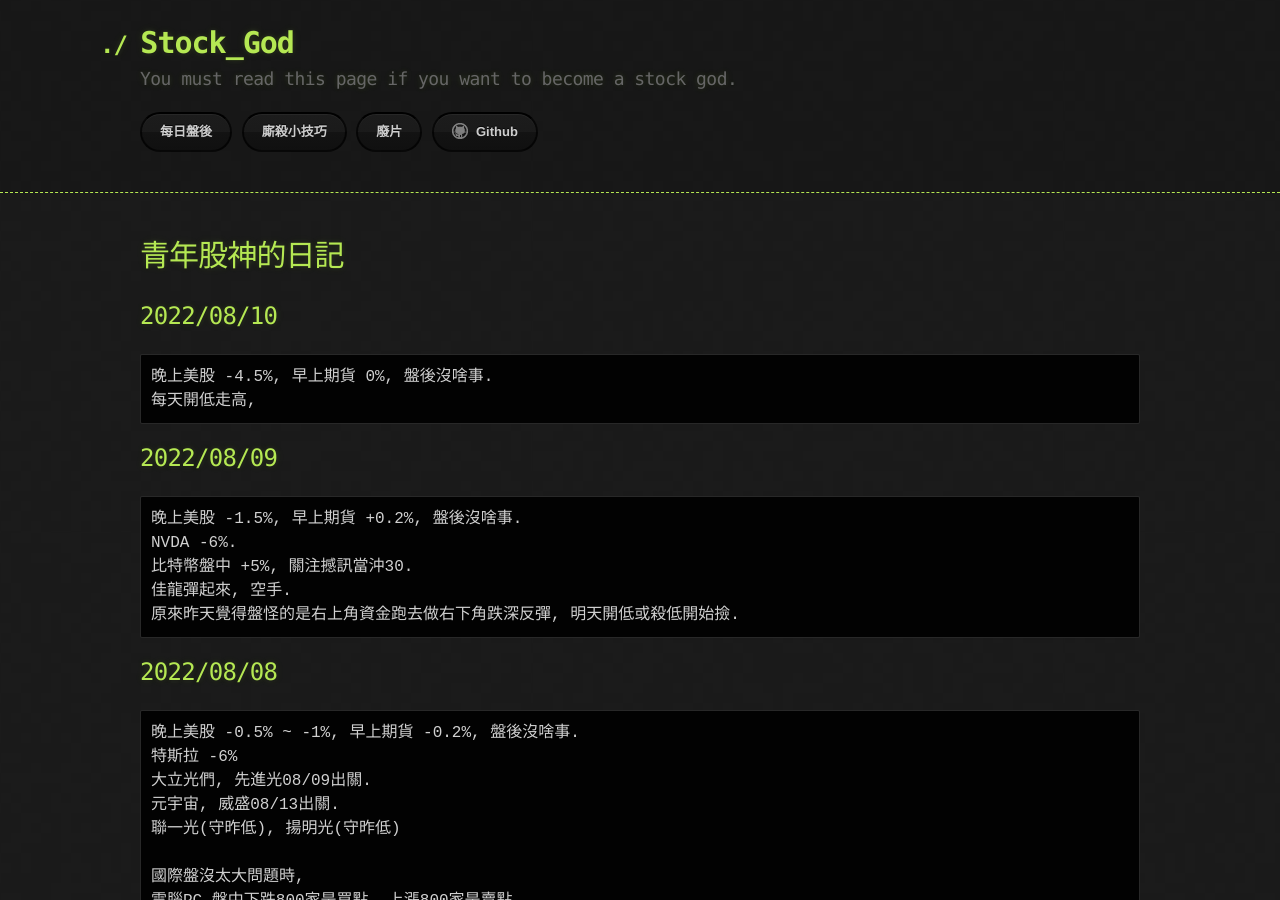
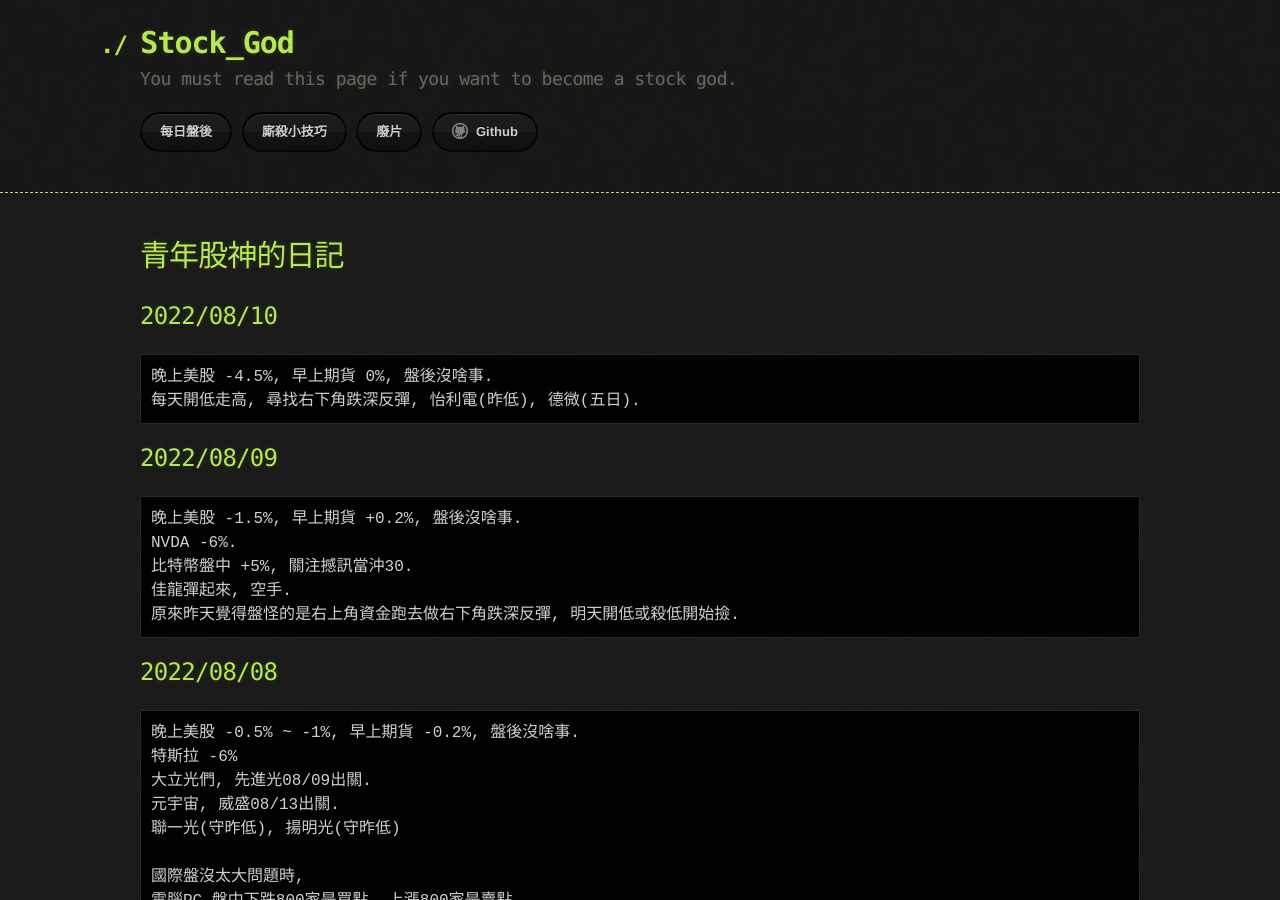
Before and after one commit to lepg5487/Stock_God, a Jekyll site: the page built from index.md, in a window 1280 px wide and 900 px high. Built offline with Jekyll 4.4.1, drawn with Linux system fonts in a browser that asks for light colours; our own code applies the rules of GitHub Pages for plain Markdown files.

Commit message:
Update index.md

````diff
--- a/index.md
+++ b/index.md
@@ -7,7 +7,7 @@ layout: testlayouts
 ## 2022/08/10
 ```
 晚上美股 -4.5%, 早上期貨 0%, 盤後沒啥事.
-每天開低走高,
+每天開低走高, 尋找右下角跌深反彈, 怡利電(昨低), 德微(五日).
 ```
 
 ## 2022/08/09
````
